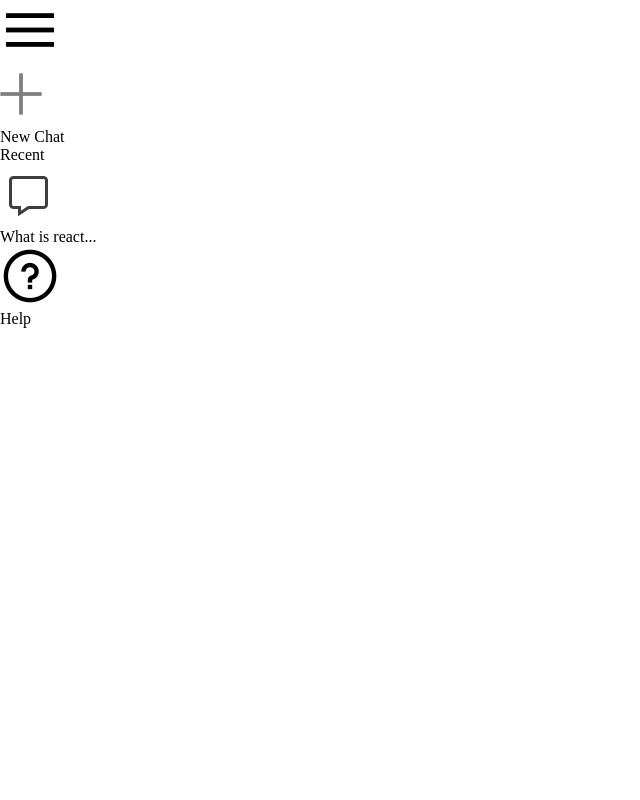
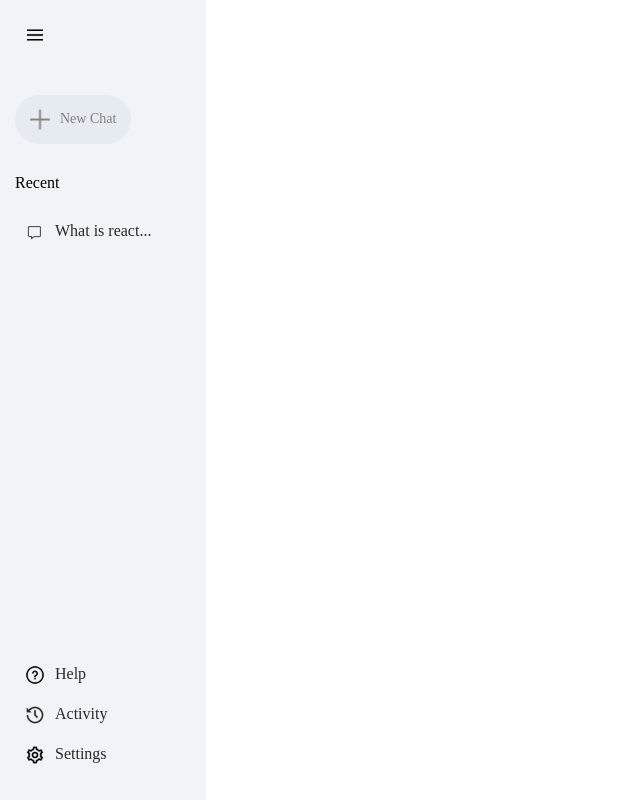
Before and after one commit to Rownokk/Gemini-Clone, a React (Vite) app: page / in a window 1280 px wide. Shown: the whole page, without its empty margins (0-640 px from the left). Built offline with nearby package versions, Linux system fonts and the light colour scheme.

Commit message:
Sidebar UI

```diff
--- a/src/components/Sidebar/Sidebar.css
+++ b/src/components/Sidebar/Sidebar.css
@@ -0,0 +1,66 @@
+.sidebar{
+    min-height: 100vh;
+    display: inline-flex;
+    flex-direction: column;
+    justify-content: space-between;
+    background-color: #f0f4f9;
+    padding: 25px 15px;
+}
+
+.sidebar img{
+    width: 20px;
+}
+
+.sidebar .menu{
+    display: block;
+    margin-left: 10px;
+    cursor: pointer;
+}
+
+.sidebar .new-chat{
+    margin-top: 50px;
+    display: inline-flex;
+    align-items: center;
+    gap: 10px;
+    padding: 10px 15px;
+    background-color: #e6eaf1;
+    border-radius: 50px;
+    font-size: 14px;
+    color: grey;
+    cursor: pointer;
+}
+
+.sidebar .recent{
+    display: flex;
+    flex-direction: column;
+}
+
+.sidebar .recent-title{
+    margin-top: 30px;
+    margin-bottom: 20px;
+}
+
+.sidebar .recent-entry{
+    display: flex;
+    align-items: start;
+    gap: 10px;
+    padding: 10px;
+    padding-right: 40px;
+    border-radius: 50px;
+    color: #282828;
+    cursor: pointer;
+}
+
+.sidebar .recent-entry:hover{
+    background-color: #e2e6eb;
+}
+
+.sidebar .bottom{
+    display: flex;
+    flex-direction: column;
+}
+
+.sidebar .bottom-item{
+    padding-right: 10px;
+    cursor: pointer;
+}
--- a/src/components/Sidebar/Sidebar.jsx
+++ b/src/components/Sidebar/Sidebar.jsx
@@ -24,6 +24,14 @@ const Sidebar = () => {
             <img src={assets.question_icon} alt="" />
             <p>Help</p>
         </div>
+        <div className="bottom-item recent-entry">
+            <img src={assets.history_icon} alt="" />
+            <p>Activity</p>
+        </div>
+        <div className="bottom-item recent-entry">
+            <img src={assets.setting_icon} alt="" />
+            <p>Settings</p>
+        </div>
 
       </div>
     </div>
```
